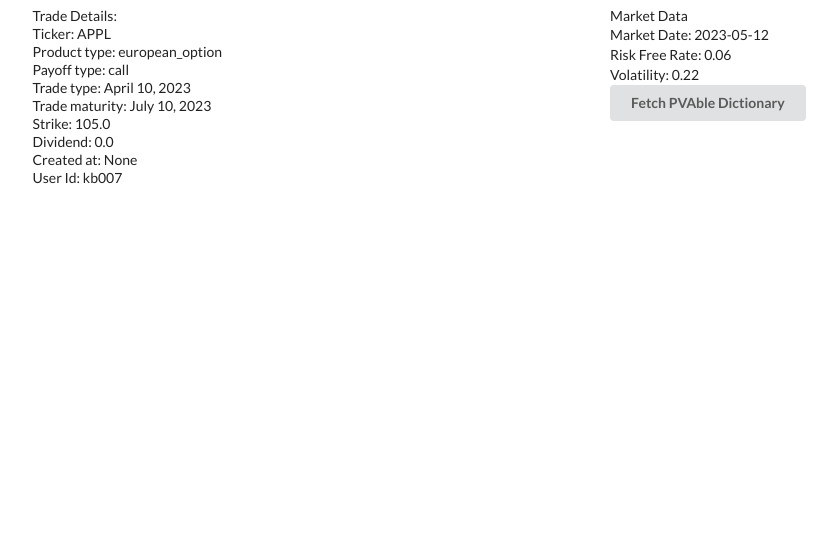
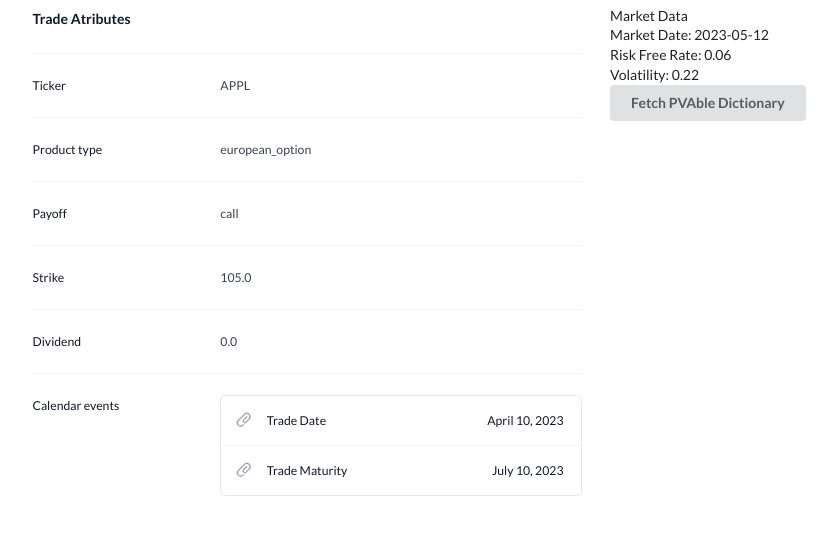
Before and after one commit to krzysiekbienias/numeraire, a Django app: page /home-page/eq-dashboard/trade-book/1 in a window 1280 px wide. Shown: the part 42-577 px from the top of the page, without its empty margins (44-881 px from the left). Run offline with Django 5.2, Linux system fonts and the light colour scheme; data comes from the database, SQL or seed files in the repository; some libraries are stand-ins or nearby versions.

Commit message:
Add nice trade atributes for single trade view.

```diff
--- a/wiener/static/wiener/trade_book.js
+++ b/wiener/static/wiener/trade_book.js
@@ -1,7 +1,6 @@
 console.log('lala')
 
-const helloWorldBox=document.getElementById('dupa')
-helloWorldBox.innerHTML='hw'
+
 
 console.log(window.location)
 const tradeUrl=window.location.href
--- a/wiener/templates/wiener/single-trade.html
+++ b/wiener/templates/wiener/single-trade.html
@@ -17,16 +17,68 @@ single-trade
 {% block content %}
 <div class="ui two column doubling stackable grid container">
     <div class="column">
-        <h1>Trade Details:</h1>
-        <h4>Ticker: {{single_trade.underlier_ticker}}</h4>
-        <h4>Product type: {{single_trade.product_type}}</h4>
-        <h4>Payoff type: {{single_trade.payoff}}</h4>
-        <h4>Trade type: {{single_trade.trade_date}}</h4>
-        <h4>Trade maturity: {{single_trade.trade_maturity}}</h4>
-        <h4>Strike: {{single_trade.strike}} </h4>
-        <h4>Dividend: {{single_trade.dividend}} </h4>
-        <h4>Created at: {{single_trade.created_at}} </h4>
-        <h4>User Id: {{single_trade.user_id}} </h4>
+        <div class="px-4 sm:px-0">
+            <h3 class="text-base font-semibold leading-7 text-gray-900">Trade Atributes</h3>
+          </div>
+          <div class="mt-6 border-t border-gray-100">
+            <dl class="divide-y divide-gray-100">
+              <div class="px-4 py-6 sm:grid sm:grid-cols-3 sm:gap-4 sm:px-0">
+                <dt class="text-sm font-medium leading-6 text-gray-900">Ticker</dt>
+                <dd class="mt-1 text-sm leading-6 text-gray-700 sm:col-span-2 sm:mt-0">{{single_trade.underlier_ticker}}</dd>
+              </div>
+              <div class="px-4 py-6 sm:grid sm:grid-cols-3 sm:gap-4 sm:px-0">
+                <dt class="text-sm font-medium leading-6 text-gray-900">Product type</dt>
+                <dd class="mt-1 text-sm leading-6 text-gray-700 sm:col-span-2 sm:mt-0">{{single_trade.product_type}}</dd>
+              </div>
+              <div class="px-4 py-6 sm:grid sm:grid-cols-3 sm:gap-4 sm:px-0">
+                <dt class="text-sm font-medium leading-6 text-gray-900">Payoff</dt>
+                <dd class="mt-1 text-sm leading-6 text-gray-700 sm:col-span-2 sm:mt-0">{{single_trade.payoff}}</dd>
+              </div>
+              <div class="px-4 py-6 sm:grid sm:grid-cols-3 sm:gap-4 sm:px-0">
+                <dt class="text-sm font-medium leading-6 text-gray-900">Strike</dt>
+                <dd class="mt-1 text-sm leading-6 text-gray-700 sm:col-span-2 sm:mt-0">{{single_trade.strike}}</dd>
+              </div>
+              <div class="px-4 py-6 sm:grid sm:grid-cols-3 sm:gap-4 sm:px-0">
+                <dt class="text-sm font-medium leading-6 text-gray-900">Dividend</dt>
+                <dd class="mt-1 text-sm leading-6 text-gray-700 sm:col-span-2 sm:mt-0">{{single_trade.dividend}}</dd>
+              </div>
+              <div class="px-4 py-6 sm:grid sm:grid-cols-3 sm:gap-4 sm:px-0">
+                <dt class="text-sm font-medium leading-6 text-gray-900">Calendar events</dt>
+                <dd class="mt-2 text-sm text-gray-900 sm:col-span-2 sm:mt-0">
+                  <ul role="list" class="divide-y divide-gray-100 rounded-md border border-gray-200">
+                    <li class="flex items-center justify-between py-4 pl-4 pr-5 text-sm leading-6">
+                      <div class="flex w-0 flex-1 items-center">
+                        <svg class="h-5 w-5 flex-shrink-0 text-gray-400" viewBox="0 0 20 20" fill="currentColor" aria-hidden="true">
+                          <path fill-rule="evenodd" d="M15.621 4.379a3 3 0 00-4.242 0l-7 7a3 3 0 004.241 4.243h.001l.497-.5a.75.75 0 011.064 1.057l-.498.501-.002.002a4.5 4.5 0 01-6.364-6.364l7-7a4.5 4.5 0 016.368 6.36l-3.455 3.553A2.625 2.625 0 119.52 9.52l3.45-3.451a.75.75 0 111.061 1.06l-3.45 3.451a1.125 1.125 0 001.587 1.595l3.454-3.553a3 3 0 000-4.242z" clip-rule="evenodd" />
+                        </svg>
+                        <div class="ml-4 flex min-w-0 flex-1 gap-2">
+                          <span class="truncate font-medium">Trade Date</span>
+                        </div>
+                      </div>
+                      <div class="ml-4 flex-shrink-0">
+                        <dt class="text-sm font-medium leading-6 text-gray-900">{{single_trade.trade_date}}</dt>
+                      </div>
+                    </li>
+                    <li class="flex items-center justify-between py-4 pl-4 pr-5 text-sm leading-6">
+                      <div class="flex w-0 flex-1 items-center">
+                        <svg class="h-5 w-5 flex-shrink-0 text-gray-400" viewBox="0 0 20 20" fill="currentColor" aria-hidden="true">
+                          <path fill-rule="evenodd" d="M15.621 4.379a3 3 0 00-4.242 0l-7 7a3 3 0 004.241 4.243h.001l.497-.5a.75.75 0 011.064 1.057l-.498.501-.002.002a4.5 4.5 0 01-6.364-6.364l7-7a4.5 4.5 0 016.368 6.36l-3.455 3.553A2.625 2.625 0 119.52 9.52l3.45-3.451a.75.75 0 111.061 1.06l-3.45 3.451a1.125 1.125 0 001.587 1.595l3.454-3.553a3 3 0 000-4.242z" clip-rule="evenodd" />
+                        </svg>
+                        <div class="ml-4 flex min-w-0 flex-1 gap-2">
+                          <span class="truncate font-medium">Trade Maturity</span>
+                        </div>
+                      </div>
+                      <div class="ml-4 flex-shrink-0">
+                        <dt class="text-sm font-medium leading-6 text-gray-900">{{single_trade.trade_maturity}}</dt>
+                      </div>
+                    </li>
+                  </ul>
+                </dd>
+              </div>
+            </dl>
+          </div>
+
+
 
     </div>
 
```
Also changed, not shown: wiener/templates/wiener/trade-book.html (+11 -4 lines), wiener/views.py (+4 -5 lines).
